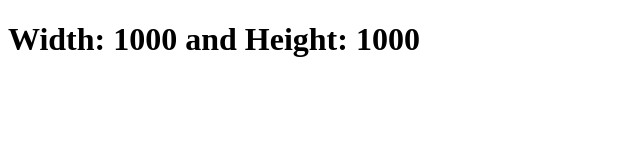
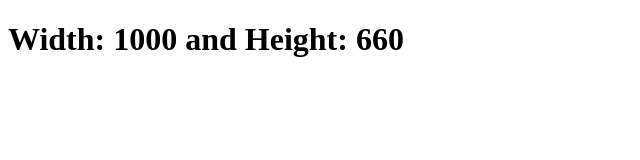
Before and after one commit to acciojob/screen-size-rakshith299, a website: page main.html in a window 1280 px wide. Shown: the full height of the page, 0-640 px from the left. Drawn offline with Linux system fonts and the light colour scheme.

Commit message:
created a submission

```diff
--- a/main.html
+++ b/main.html
@@ -9,7 +9,7 @@
 <body>
 	<!-- the entire body must be written by student -->
 	<div id = "sizeInfo">
-		<h1>Width: 1000 and Height: 1000</h1>
+		<h1>Width: 1000 and Height: 660</h1>
 	</div>
     <script type="text/javascript" src="./script.js">
 </script>
```
